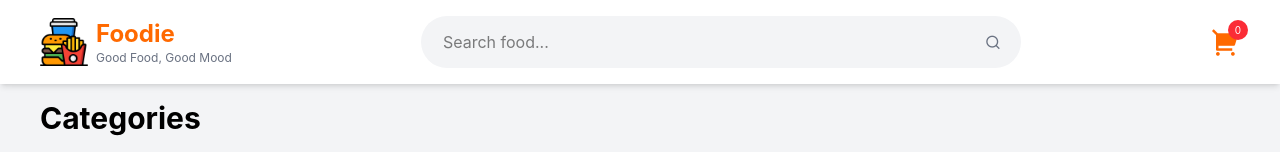
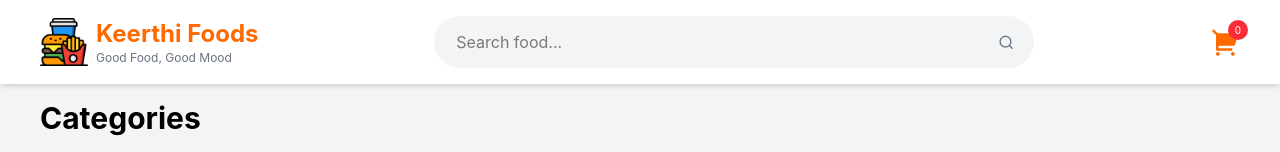
Before and after one commit to ullascodes-67/Food-App, a React (Vite) app: page / in a window 1280 px wide. Shown: the top 152 px of the page. Built offline with nearby package versions, Linux system fonts and the light colour scheme.

Commit message:
Made search, total and etc functional

```diff
--- a/src/comp/Top.jsx
+++ b/src/comp/Top.jsx
@@ -24,7 +24,7 @@
             <img src={burger} alt="" className="w-12 h-12" />
 
             <div>
-              <h1 className="text-2xl font-bold text-orange-500">Foodie</h1>
+              <h1 className="text-2xl font-bold text-orange-500">Keerthi Foods</h1>
 
               <p className="text-xs text-gray-500">Good Food, Good Mood</p>
             </div>
```
